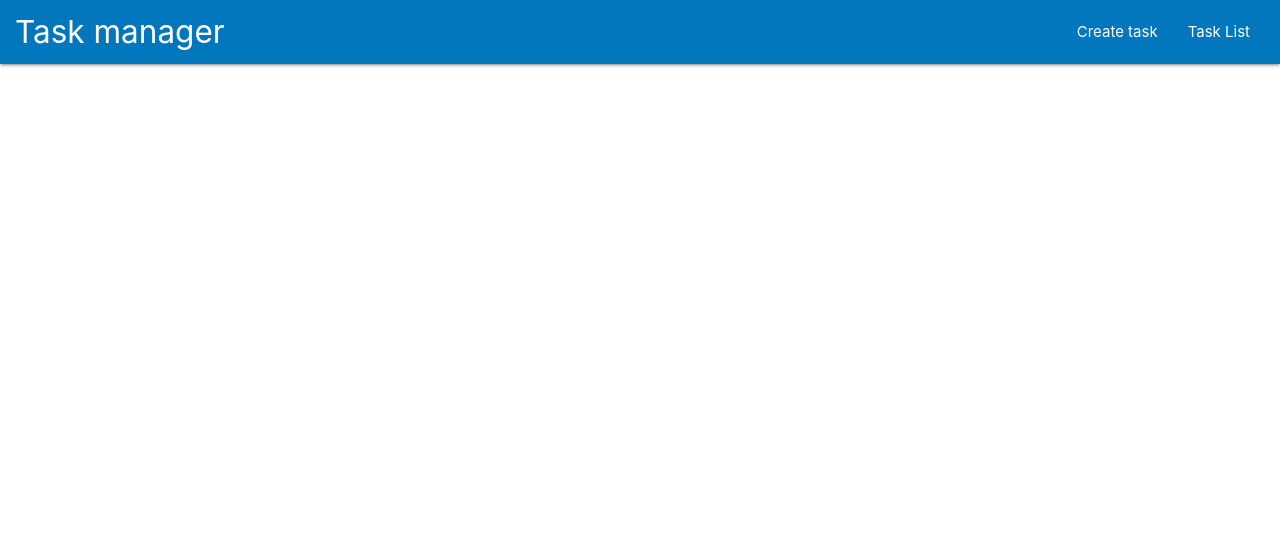
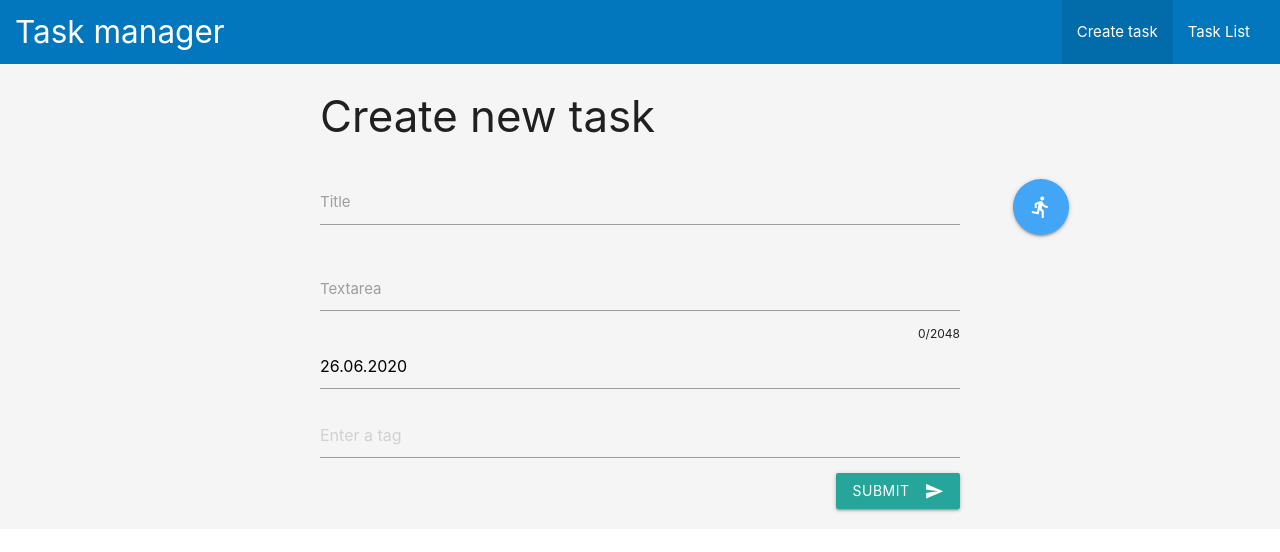
Before and after one commit to alexander-lyakhov/vue-tm-materialize, a Vue app: page /create in a window 1280 px wide. Shown: the top 552 px of the page. Built offline with nearby package versions, Linux system fonts and the light colour scheme.

Commit message:
added flaoting buttons to the ride of the form

```diff
--- a/src/components/navbar.vue
+++ b/src/components/navbar.vue
@@ -3,7 +3,7 @@
     <div class="nav-wrapper">
       <a href="#" class="brand-logo">Task manager</a>
       <ul id="nav-mobile" class="right hide-on-med-and-down">
-        <router-link tag="li" to="/" active-class="active" exact>
+        <router-link tag="li" to="/create" active-class="active">
           <a href="#">Create task</a>
         </router-link>
         <router-link tag="li" to="/list" active-class="active">
--- a/src/router/index.js
+++ b/src/router/index.js
@@ -1,6 +1,5 @@
 import Vue from 'vue'
 import VueRouter from 'vue-router'
-import create from '../views/create.vue'
 
 Vue.use(VueRouter)
 
@@ -9,9 +8,9 @@ const router = new VueRouter({
   base: process.env.BASE_URL,
   routes:[
     {
-      path: '/',
+      path: '/create',
       name: 'create',
-      component: create
+      component: () => import(/* webpackChunkName: "about" */ '../views/create.vue')
     },
     {
       path: '/list',
@@ -23,6 +22,11 @@ const router = new VueRouter({
       name: 'task',
       component: () => import(/* webpackChunkName: "about" */ '../views/task-details.vue')
     },
+    {
+      path: '/',
+      name: 'list',
+      redirect: '/list'
+    },
   ]
 })
 
--- a/src/views/create.vue
+++ b/src/views/create.vue
@@ -24,7 +24,19 @@
             <input class="custom-class">
           </div>
 
-          <button class="btn right" type="submit">Submit</button>
+          <button class="btn teal lighten-1 right" type="submit">
+            Submit
+            <i class="material-icons right">send</i>
+          </button>
+
+          <router-link
+            class="btn-floating btn-large btn-cancel blue lighten-1"
+            to="/list"
+            ref="btn-cancel"
+            data-tooltip="Cancel"
+          >
+            <i class="material-icons right">directions_run</i>
+          </router-link>
         </div>
       </form>
     </div>
@@ -47,6 +59,13 @@ export default {
   }),
 
   mounted() {
+    const elems = document.querySelectorAll('.btn-floating');
+
+    M.Tooltip.init(elems, {
+      position: 'right',
+      exitDelay: 0
+    });
+
     this.chips = M.Chips.init(this.$refs.chips, {
       placeholder: 'Enter a tag',
       secondaryPlaceholder: '+Tag',
@@ -90,4 +109,20 @@ export default {
 </script>
 
 <style lang="scss" scoped>
+  .btn {
+    min-width: 120px;
+  }
+
+  form {
+    position: relative;
+  }
+
+  .btn-floating {
+    position: absolute;
+    right: -120px;
+  }
+
+  .btn-cancel {
+    top: 0;
+  }
 </style>
--- a/src/views/task-details.vue
+++ b/src/views/task-details.vue
@@ -25,20 +25,28 @@
             <input class="custom-class">
           </div>
 
-          <button class="btn teal lighten-1" type="submit">
+          <button class="btn teal lighten-1 right" type="submit">
             Update
             <i class="material-icons right">send</i>
           </button>
 
-          <button class="btn black-text orange lighten-2" type="reset">
-            Reset
+          <router-link
+            class="btn-floating btn-large btn-cancel blue lighten-1"
+            to="/list"
+            ref="btn-cancel"
+            data-tooltip="Cancel"
+          >
+            <i class="material-icons right">directions_run</i>
+          </router-link>
+
+          <button
+            class="btn-floating btn-large btn-reset orange darken-2 waves-effect waves-light"
+            type="reset"
+            ref="btn-reset"
+            data-tooltip="Reset"
+          >
             <i class="material-icons right">autorenew</i>
           </button>
-
-          <router-link class="btn blue lighten-1 right" to="/list">
-            Cancel
-            <i class="material-icons right">directions_run</i>
-          </router-link>
         </div>
       </form>
     </div>
@@ -57,6 +65,13 @@ export default {
   }),
 
   mounted() {
+    const elems = document.querySelectorAll('.btn-floating');
+
+    M.Tooltip.init(elems, {
+      position: 'right',
+      exitDelay: 0
+    });
+
     this.init();
   },
 
@@ -137,6 +152,22 @@ export default {
 <style lang="scss" scoped>
   .btn {
     min-width: 120px;
-    margin: 0 8px 0 0;
+  }
+
+  form {
+    position: relative;
+  }
+
+  .btn-floating {
+    position: absolute;
+    right: -120px;
+  }
+
+  .btn-cancel {
+    top: 0;
+  }
+
+  .btn-reset {
+    top: 72px;
   }
 </style>
```
